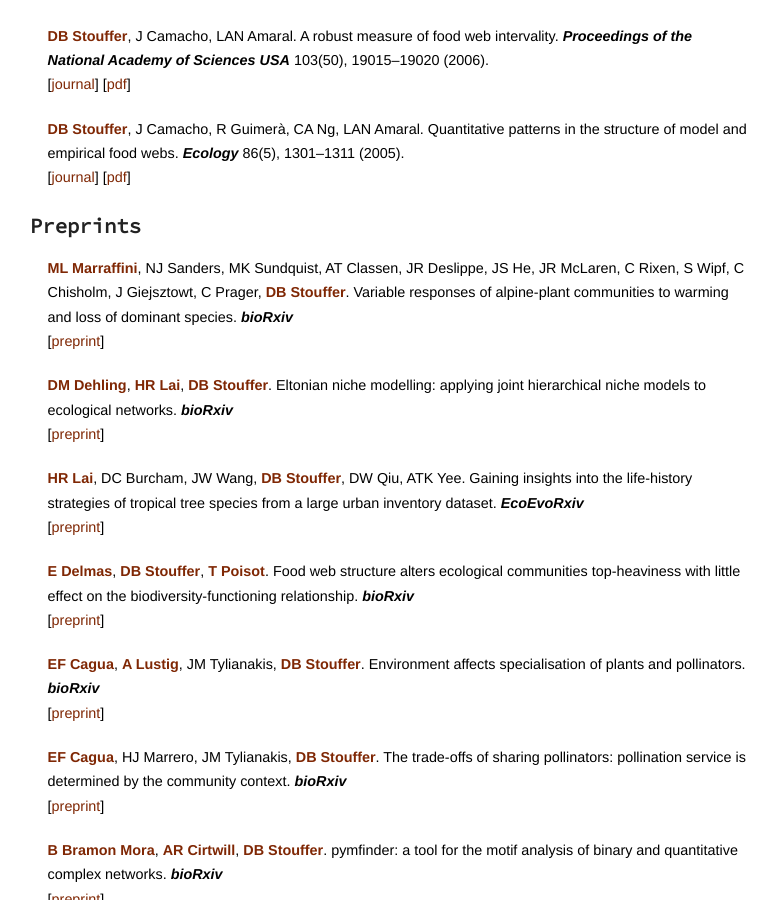
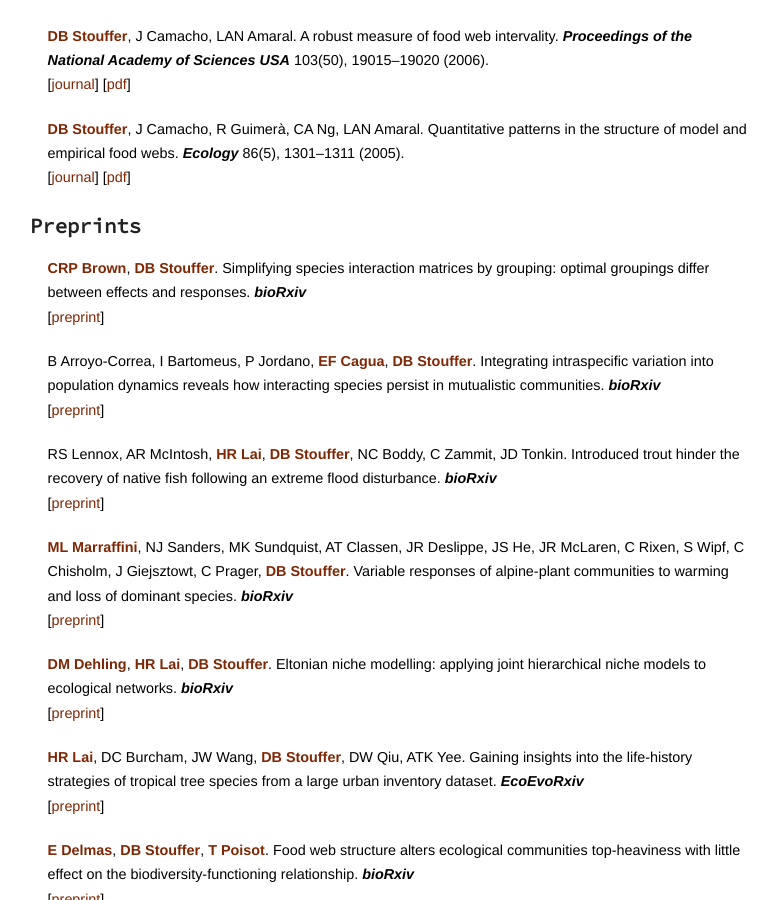
Before and after one commit to stoufferlab/stoufferlab.github.io, a Jekyll site: the page built from publications/index.html, in a window 1280 px wide and 900 px high, scrolled down 10115 px. Shown: the whole window, without its empty margins (375-1152 px from the left). Built offline with Jekyll 4.4.1, drawn with Linux system fonts in a browser that asks for light colours; nearby versions of some CDN libraries; library files that are not in the unit come from our copies; a script that is not in the unit is left out.

Commit message:
adding missing preprints

```diff
--- a/publications/preprints.html
+++ b/publications/preprints.html
@@ -1,3 +1,72 @@
+<!-- list of non-peer-reviewed preprints -->
+
+<!-- example preprint entry -->
+<!--
+<div id="publication">
+<li>
+<p>
+<b style="color: rgb(127,39,4);">LAB AUTHOR</b>,
+NON LAB AUTHOR,
+<b style="color: rgb(127,39,4);">DB Stouffer</b>.
+ARTICLE TITLE.
+<b><i>PREPRINT LOCATION</i></b>
+<br>
+	[<a href="DOI URL TO PREPRINT">preprint</a>]
+<br>
+</p>
+</li>
+</div>
+-->
+
+<div id="publication">
+<li>
+<p>
+<b style="color: rgb(127,39,4);">CRP Brown</b>,
+<b style="color: rgb(127,39,4);">DB Stouffer</b>.
+Simplifying species interaction matrices by grouping: optimal groupings differ between effects and responses.
+<b><i>bioRxiv</i></b>
+<br>
+	[<a href="https://doi.org/10.1101/2025.01.18.633749">preprint</a>]
+<br>
+</p>
+</li>
+</div>
+
+<div id="publication">
+<li>
+<p>
+B Arroyo-Correa,
+I Bartomeus,
+P Jordano,
+<b style="color: rgb(127,39,4);">EF Cagua</b>,
+<b style="color: rgb(127,39,4);">DB Stouffer</b>.
+Integrating intraspecific variation into population dynamics reveals how interacting species persist in mutualistic communities.
+<b><i>bioRxiv</i></b>
+<br>
+	[<a href="https://doi.org/10.1101/2024.09.12.612448">preprint</a>]
+<br>
+</p>
+</li>
+</div>
+
+<div id="publication">
+<li>
+<p>
+RS Lennox,
+AR McIntosh,
+<b style="color: rgb(127,39,4);">HR Lai</b>,
+<b style="color: rgb(127,39,4);">DB Stouffer</b>,
+NC Boddy,
+C Zammit,
+JD Tonkin.
+Introduced trout hinder the recovery of native fish following an extreme flood disturbance.
+<b><i>bioRxiv</i></b>
+<br>
+	[<a href="https://doi.org/10.1101/2024.09.05.611377">preprint</a>]
+<br>
+</p>
+</li>
+</div>
 
 <div id="publication">
 <li>
```
